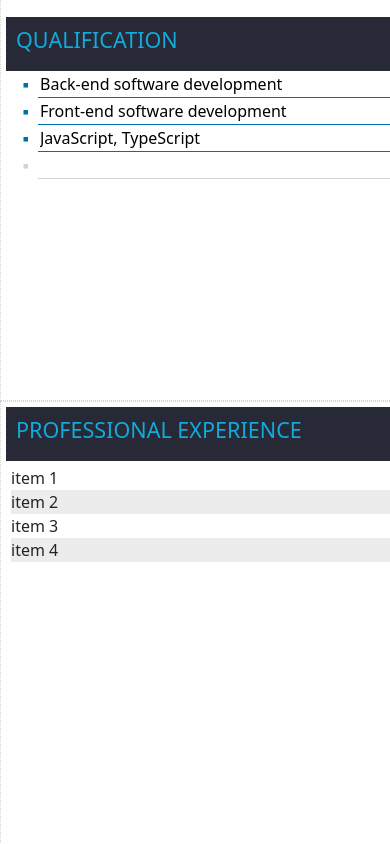
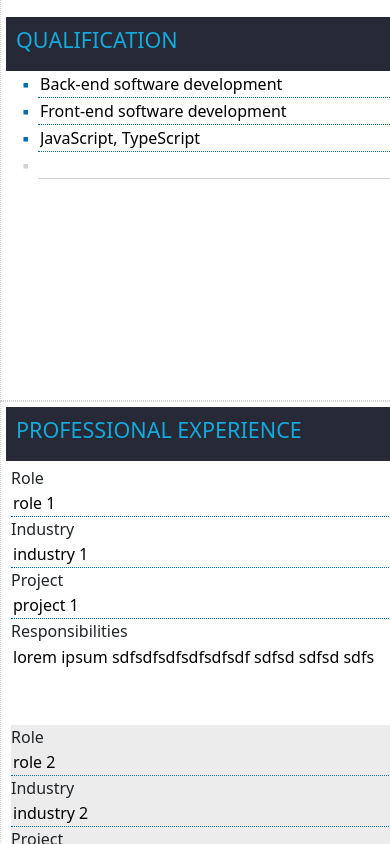
Before and after one commit to niebieska/OnePagerCreator, an Angular app in the folder client/: page / in a window 390 px wide. Shown: the part 1300-2144 px from the top of the page. Built offline with nearby package versions, Linux system fonts and the light colour scheme.

Commit message:
Fixed small ui problems in qualification section Added functionality to experience section

```diff
--- a/client/src/app/app.module.ts
+++ b/client/src/app/app.module.ts
@@ -10,6 +10,7 @@ import { FormsModule } from '@angular/forms';
 import { EducationComponent } from './onepager/education/education.component';
 import { EducationModalComponent } from './modals/education-modal/education-modal.component';
 import { QualificationComponent } from './onepager/qualification/qualification.component';
+import { ExperienceComponent } from './onepager/experience/experience.component';
 
 @NgModule({
   declarations: [
@@ -17,7 +18,8 @@ import { QualificationComponent } from './onepager/qualification/qualification.c
     OnepagerComponent,
     EducationComponent,
     EducationModalComponent,
-    QualificationComponent
+    QualificationComponent,
+    ExperienceComponent
   ],
   imports: [
     BrowserModule,
--- /dev/null
+++ b/client/src/app/onepager/experience/experience.component.html
@@ -0,0 +1,47 @@
+<div class="list-table">
+    <div class="header">
+        <h4>Professional Experience</h4>
+    </div>
+    <div class="content">
+        <ul>
+            <li *ngFor="let experience of experienceList; index as idx; trackBy: trackByFn">
+                <div class="row">
+                    <div class="col-md-3">Role</div>
+                    <div class="col">
+                        <input class="input-list" type="text" name="role" placeholder="role"
+                            [(ngModel)]="experienceList[idx].role" (input)="update()"
+                        />
+                    </div>
+                </div>
+
+                <div class="row">
+                    <div class="col-md-3">Industry</div>
+                    <div class="col">
+                        <input class="input-list" type="text" name="industry" placeholder="industry"
+                            [(ngModel)]="experienceList[idx].industry" (input)="update()"
+                        />
+                    </div>
+                </div>
+
+                <div class="row">
+                    <div class="col-md-3">Project</div>
+                    <div class="col">
+                        <input class="input-list" type="text" name="project" placeholder="project"
+                            [(ngModel)]="experienceList[idx].project" (input)="update()"
+                        />
+                    </div>
+                </div>
+
+                <div class="row">
+                    <div class="col-md-3">Responsibilities</div>
+                    <div class="col">
+                        <textarea class="textarea-list" name="responsibilities" placeholder="responsibilities"
+                            rows="3" wrap="hard" maxlength="250" [(ngModel)]="experienceList[idx].responsibilities"
+                            (input)="update()"
+                        ></textarea>
+                    </div>
+                </div>
+            </li>
+        </ul>
+    </div>
+</div>
--- /dev/null
+++ b/client/src/app/onepager/experience/experience.component.ts
@@ -0,0 +1,39 @@
+import { Component, Input, OnInit } from '@angular/core';
+
+import { Experience } from 'src/models/cv';
+
+@Component({
+  selector: 'experience-section',
+  templateUrl: './experience.component.html',
+  styleUrls: ['../onepager.component.scss']
+})
+export class ExperienceComponent implements OnInit {
+  @Input() experienceList!: Experience[];
+
+  ngOnInit(): void {
+    this.experienceList.push(new Experience('', '', '', ''));
+  }
+
+  trackByFn(index: any, item: any) {
+    return index;
+  }
+
+  update() {
+    const lastEntry = this.experienceList[this.experienceList.length-1];
+    const isLastEntryTouched = lastEntry.role !== '' || lastEntry.industry !== ''
+      || lastEntry.project !== '' || lastEntry.responsibilities !== '';
+    const isNextEntryAvaible = this.experienceList.length < 4 && isLastEntryTouched;
+
+    if (isNextEntryAvaible) {
+      this.experienceList.push(new Experience('', '', '', ''));
+    }
+
+    const secondToLastEntry = this.experienceList[this.experienceList.length-2];
+    const isLastLineDeletable  = secondToLastEntry.role === '' && secondToLastEntry.industry === ''
+      && secondToLastEntry.project === '' && secondToLastEntry.responsibilities === '';
+
+    if (isLastLineDeletable) {
+      this.experienceList.splice(length-2, 1);
+    }
+  }
+}
--- a/client/src/app/onepager/onepager.component.html
+++ b/client/src/app/onepager/onepager.component.html
@@ -44,19 +44,7 @@
 
         <div class="col-md-5 column">
             <div class="section">
-                <div class="list-table">
-                    <div class="header">
-                        <h4>Professional Experience</h4>
-                    </div>
-                    <div class="content">
-                        <ul>
-                            <li>item 1</li>
-                            <li>item 2</li>
-                            <li>item 3</li>
-                            <li>item 4</li>
-                        </ul>
-                    </div>
-                </div>
+                <experience-section [experienceList]="form.experience"/>
             </div>
         </div>
       </div>
--- a/client/src/app/onepager/onepager.component.scss
+++ b/client/src/app/onepager/onepager.component.scss
@@ -107,6 +107,33 @@ img {
             float: left;
         }
 
+        li {
+            .input-list {
+                width: 100%;
+                border: none;
+                background: none;
+                border-bottom: 1px dotted $list-bullets-colour;
+            }
+
+            .textarea-list {
+                width: 100%;
+                height: 100%;
+                background: none;
+                border: none;
+                resize: none;
+                overflow: hidden;
+            }
+        }
+
+        li:last-child {
+            color: lightgray;
+            ::placeholder {
+                color: lightgray;
+            }
+        }
+
+
+
         .button-wrapper {
             background: none;
             border: none;
@@ -141,16 +168,14 @@ img {
     .content {
         @extend .list-content;
 
-        li {
-            input {
-                width: 100%;
-                border: none;
-                border-bottom: 1px solid $list-bullets-colour;
-            }
+        .input-list {
+            width: 100%;
+            border: none;
+            border-bottom: 1px dotted $list-bullets-colour;
         }
 
         li:last-child {
-            input {
+            .input-list {
                 border-bottom: 1px solid lightgray;
             }
         }
@@ -174,3 +199,8 @@ img {
         }
     }
 }
+
+// .input-experience {
+//     border: none;
+//     border-bottom: 1px dotted ;
+// }
--- a/client/src/app/onepager/onepager.component.ts
+++ b/client/src/app/onepager/onepager.component.ts
@@ -25,6 +25,20 @@ export class OnepagerComponent {
       'Front-end software development',
       'JavaScript, TypeScript'
     ], // qualification
+    [
+      {
+        role: 'role 1',
+        industry: 'industry 1',
+        project: 'project 1',
+        responsibilities: 'lorem ipsum sdfsdfsdfsdfsdfsdf sdfsd sdfsd sdfs'
+      },
+      {
+        role: 'role 2',
+        industry: 'industry 2',
+        project: 'project 2',
+        responsibilities: 'lorem ipsum sdfsdfsdfsdfsdfsdf sdfsd sdfsd sdfs'
+      },
+    ] // experience
   );
 
   downloadOnePager(){
--- a/client/src/app/onepager/qualification/qualification.component.html
+++ b/client/src/app/onepager/qualification/qualification.component.html
@@ -5,7 +5,7 @@
     <div class="content">
         <ul>
             <li *ngFor="let qualification of qualificationList; index as idx; trackBy: trackByFn">
-                <input type="text" [(ngModel)]="qualificationList[idx]" (input)="update()"/>
+                <input class="input-list" type="text" [(ngModel)]="qualificationList[idx]" (input)="update()"/>
             </li>
         </ul>
     </div>
--- a/client/src/app/onepager/qualification/qualification.component.ts
+++ b/client/src/app/onepager/qualification/qualification.component.ts
@@ -1,7 +1,4 @@
 import { Component, Input, OnInit } from '@angular/core';
-import { of } from 'rxjs';
-
-import { Qualification } from 'src/models/cv';
 
 @Component({
   selector: 'qualification-section',
@@ -13,19 +10,22 @@ export class QualificationComponent implements OnInit {
 
   ngOnInit(): void {
     this.qualificationList.push('');
-    console.log(this.qualificationList);
   }
 
   trackByFn(index: any, item: any) {
-    console.log({index, item});
     return index;
   }
 
   update() {
-    console.log(this.qualificationList);
-    this.qualificationList[this.qualificationList.length-1] !== ''
-      ? this.qualificationList.push('')
-      : null;
+    const length = this.qualificationList.length;
+
+    if (this.qualificationList[length-1] !== '' && length < 10) {
+      this.qualificationList.push('');
+    }
+
+    if (this.qualificationList[length-2] === '') {
+      this.qualificationList.splice(length-2, 1);
+    }
   }
 
 }
```
